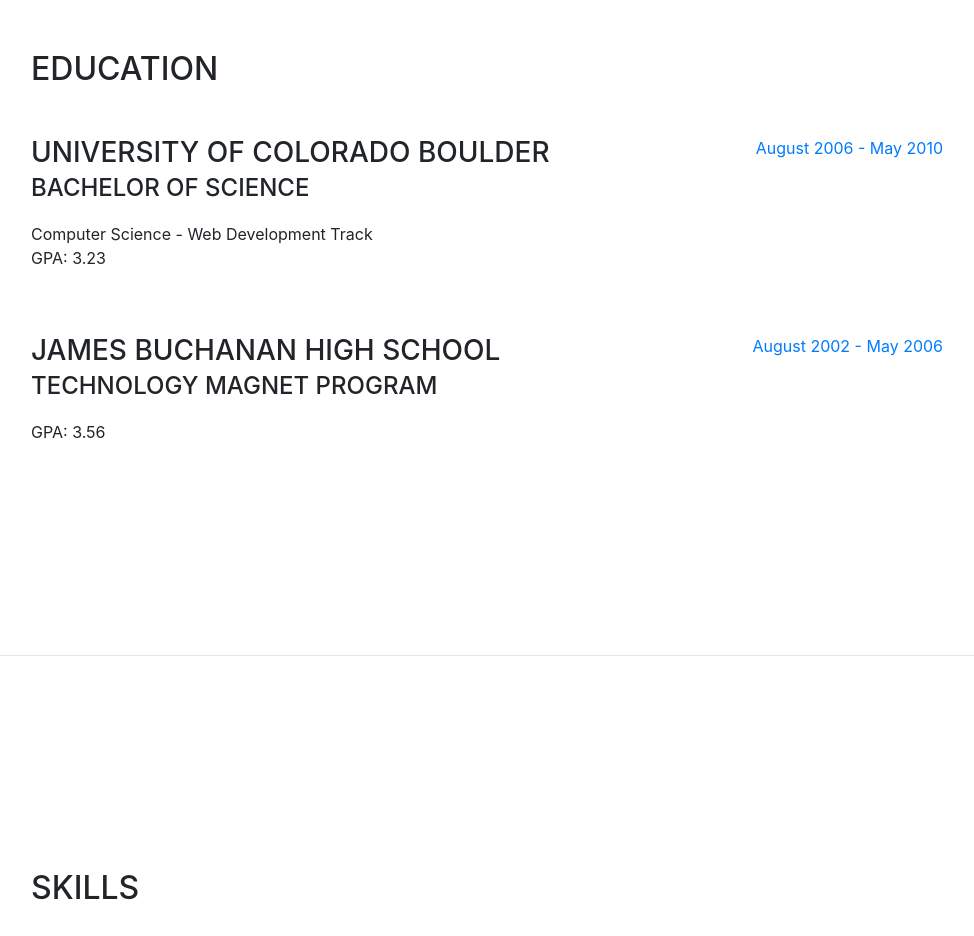
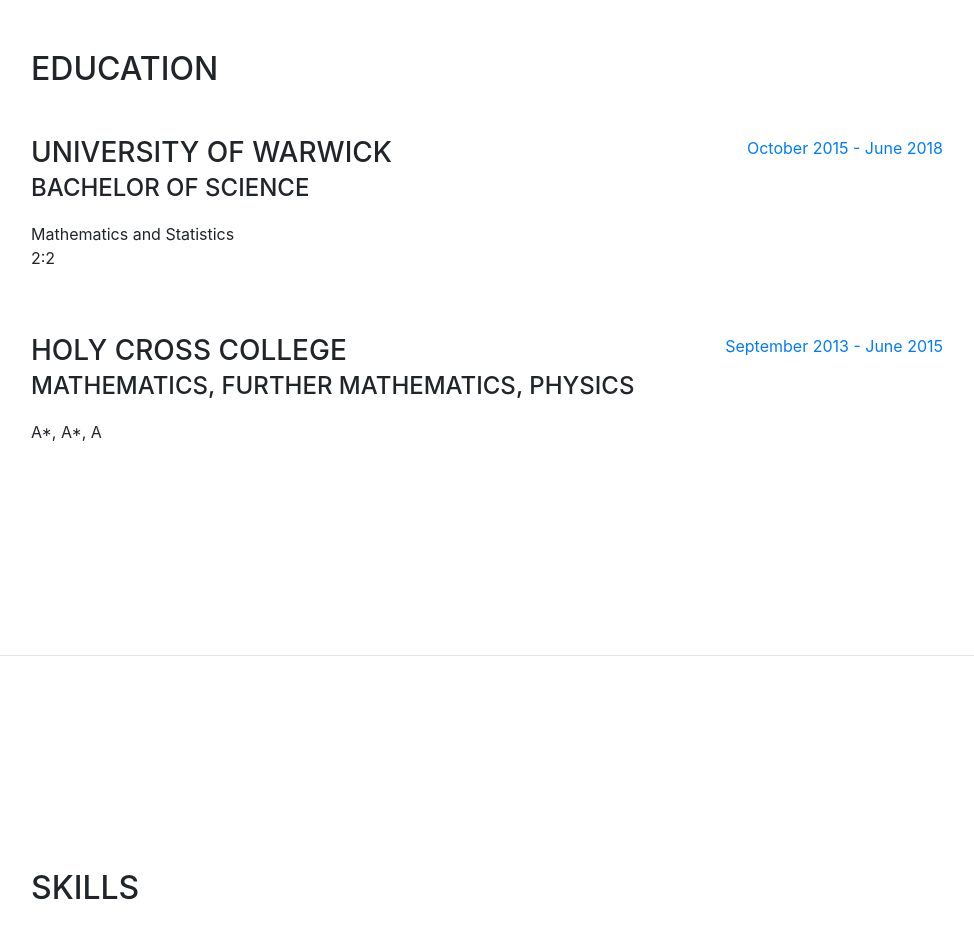
Before and after one commit to HGroome97/HGroome97.github.io, a website with bundled scripts: page index.html in a window 1280 px wide. Shown: the part 2040-2976 px from the top of the page, without its empty margins (289-1263 px from the left). Built offline with nearby package versions, Linux system fonts and the light colour scheme; a web font is replaced by a local one.

Commit message:
changed education

```diff
--- a/index.html
+++ b/index.html
@@ -149,24 +149,24 @@
 
         <div class="resume-item d-flex flex-column flex-md-row justify-content-between mb-5">
           <div class="resume-content">
-            <h3 class="mb-0">University of Colorado Boulder</h3>
+            <h3 class="mb-0">University of Warwick</h3>
             <div class="subheading mb-3">Bachelor of Science</div>
-            <div>Computer Science - Web Development Track</div>
-            <p>GPA: 3.23</p>
+            <div>Mathematics and Statistics</div>
+            <p>2:2</p>
           </div>
           <div class="resume-date text-md-right">
-            <span class="text-primary">August 2006 - May 2010</span>
+            <span class="text-primary">October 2015 - June 2018</span>
           </div>
         </div>
 
         <div class="resume-item d-flex flex-column flex-md-row justify-content-between">
           <div class="resume-content">
-            <h3 class="mb-0">James Buchanan High School</h3>
-            <div class="subheading mb-3">Technology Magnet Program</div>
-            <p>GPA: 3.56</p>
+            <h3 class="mb-0">Holy Cross College</h3>
+            <div class="subheading mb-3">Mathematics, Further Mathematics, Physics</div>
+            <p>A*, A*, A</p>
           </div>
           <div class="resume-date text-md-right">
-            <span class="text-primary">August 2002 - May 2006</span>
+            <span class="text-primary">September 2013 - June 2015</span>
           </div>
         </div>
 
```
